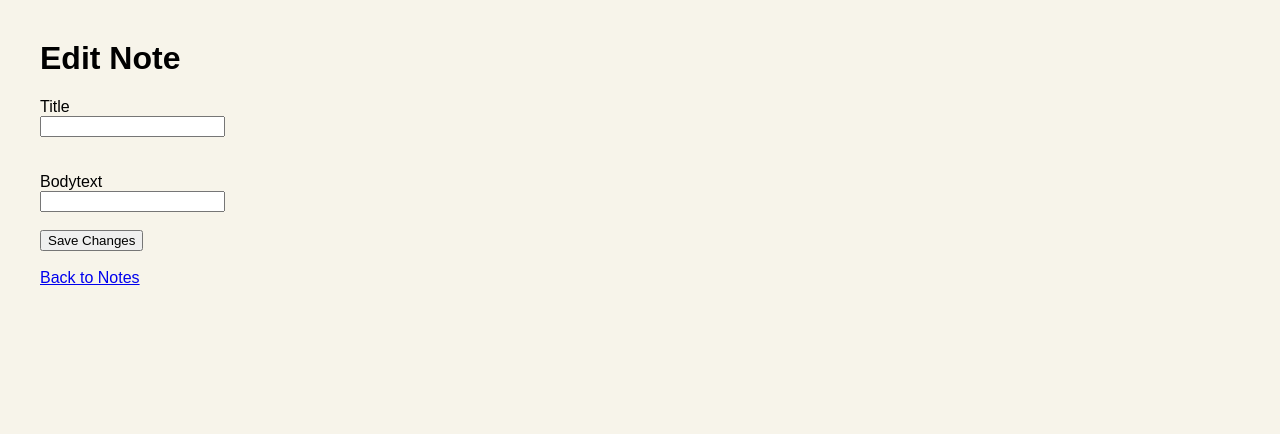
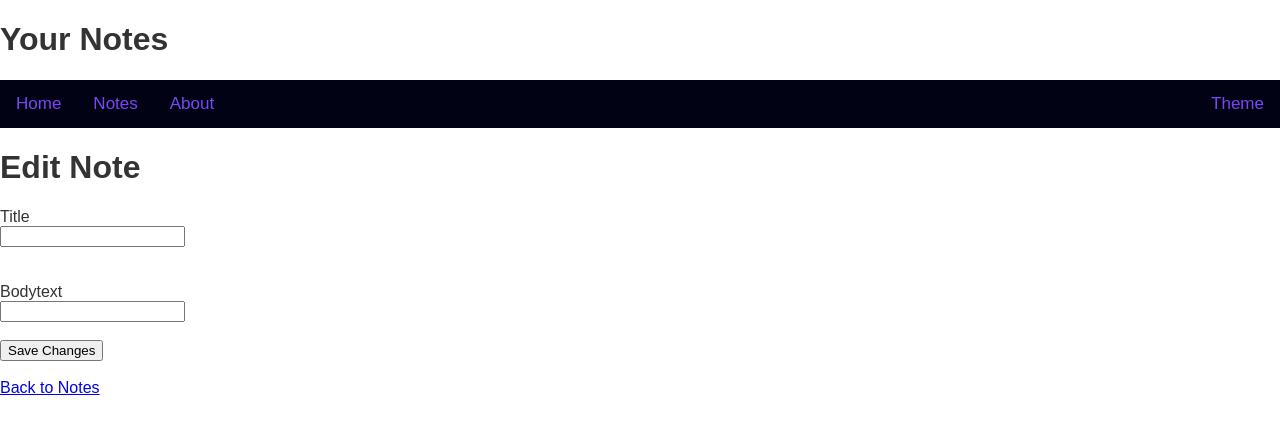
Before and after one commit to Esmith935/Notes-web-app, a Flask app: page /edit_note/1 in a window 1280 px wide. Shown: the top 434 px of the page. Run offline with Flask 3, Linux system fonts and the light colour scheme; data that the repository does not hold is empty.

Commit message:
Visual Cleanup

```diff
--- a/templates/edit_note.html
+++ b/templates/edit_note.html
@@ -4,16 +4,26 @@
     <meta charset="UTF-8">
     <title>Edit Note</title>
 
-    <style>
-        body {
-            font-family: Arial, sans-serif;
-            text-alignment: center;
-            margin: 40px;
-            background-color: #F7F4EA;
-        }
-    </style>
+    <link rel="stylesheet" href="{{ url_for('static', filename='styles.css') }}">
 </head>
 <body>
+    <h1>Your Notes</h1>
+
+    <div class="topnav">
+        <a href="{{ url_for('home') }}">Home</a>
+        <a href="{{ url_for('notes') }}">Notes</a>
+        <a href="{{ url_for('about') }}">About</a>
+
+        <div class="dropdown">
+            <button class="dropbtn">Theme</button>
+            <div class="dropdown-content">
+                <a href="#" onclick="document.body.classList.remove('dark-mode'); return false;">Light Mode</a>
+                <a href="#" onclick="document.body.classList.add('dark-mode'); return false;">Dark Mode</a>
+            </div>
+        </div>
+
+    </div>
+
     <h1>Edit Note</h1>
     <form method = "POST">
         <label>Title</label>
```
Also changed, not shown: templates/delete_note.html (+20 -0 lines), static/uploads/Test Note_americanflag.gif (deleted).
